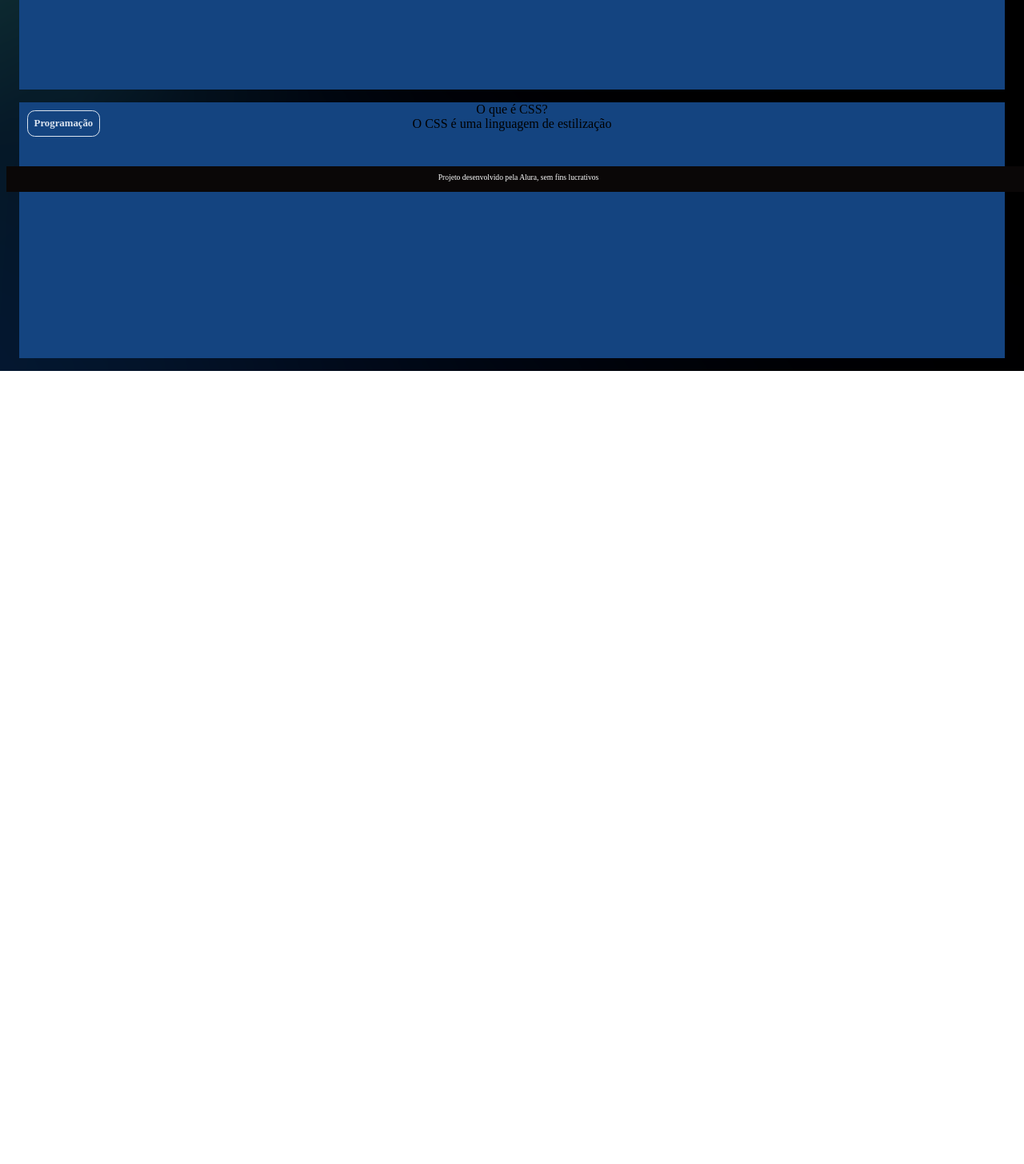
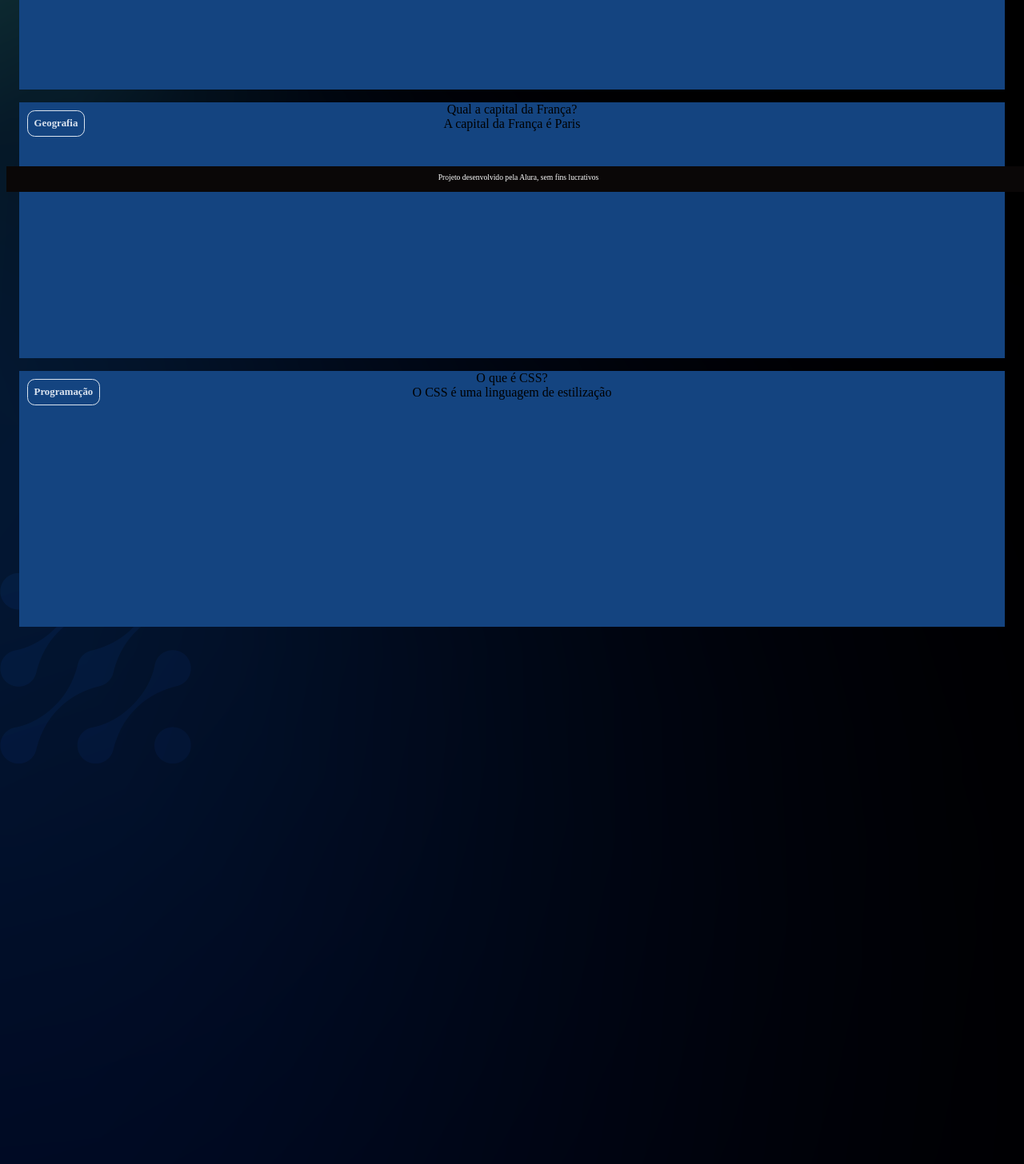
Before and after one commit to Vitorramos21/vitor.ramos-2b, a plain HTML site: page index.html in a window 1280 px wide. Shown: the part 560-2016 px from the top of the page at 80% size. Before the commit the page ends 1024 px from the top, so only its background shows below. Drawn offline with Linux system fonts and the light colour scheme; files that its build step writes are made by us from their sources; files whose address does not match are found by name; a web font is replaced by a local one.

Commit message:
Update index.html

```diff
--- a/index.html
+++ b/index.html
@@ -33,6 +33,17 @@
                                </div>
                        </div>
                </article>
+                 <article class="cartao">
+                       <div class="cartao__conteudo">
+                               <h3>Geografia</h3>
+                               <div class="cartao__conteudo__pergunta">
+                                       Qual a capital da França?
+                               </div>
+                               <div class="cartao__conteudo__resposta">
+                                       A capital da França é Paris
+                               </div>
+                       </div>
+               </article>
        </section>
 </main>
 <article class="cartao">
@@ -45,6 +56,17 @@
                        O CSS é uma linguagem de estilização
                </div>
        </div>
+       <main>
+       <section id="container">
+               <article class="cartao">
+               </article>
+       </section>
+       <main>
+       <section id="container">
+               <article class="cartao">
+               </article>
+       </section>
+</main>
 </article>
 </section>
    </main>
@@ -53,4 +75,5 @@
    </footer>
 </body>
 </html>
+
 <link rel="stylesheet" href="assets/style.css">
```
